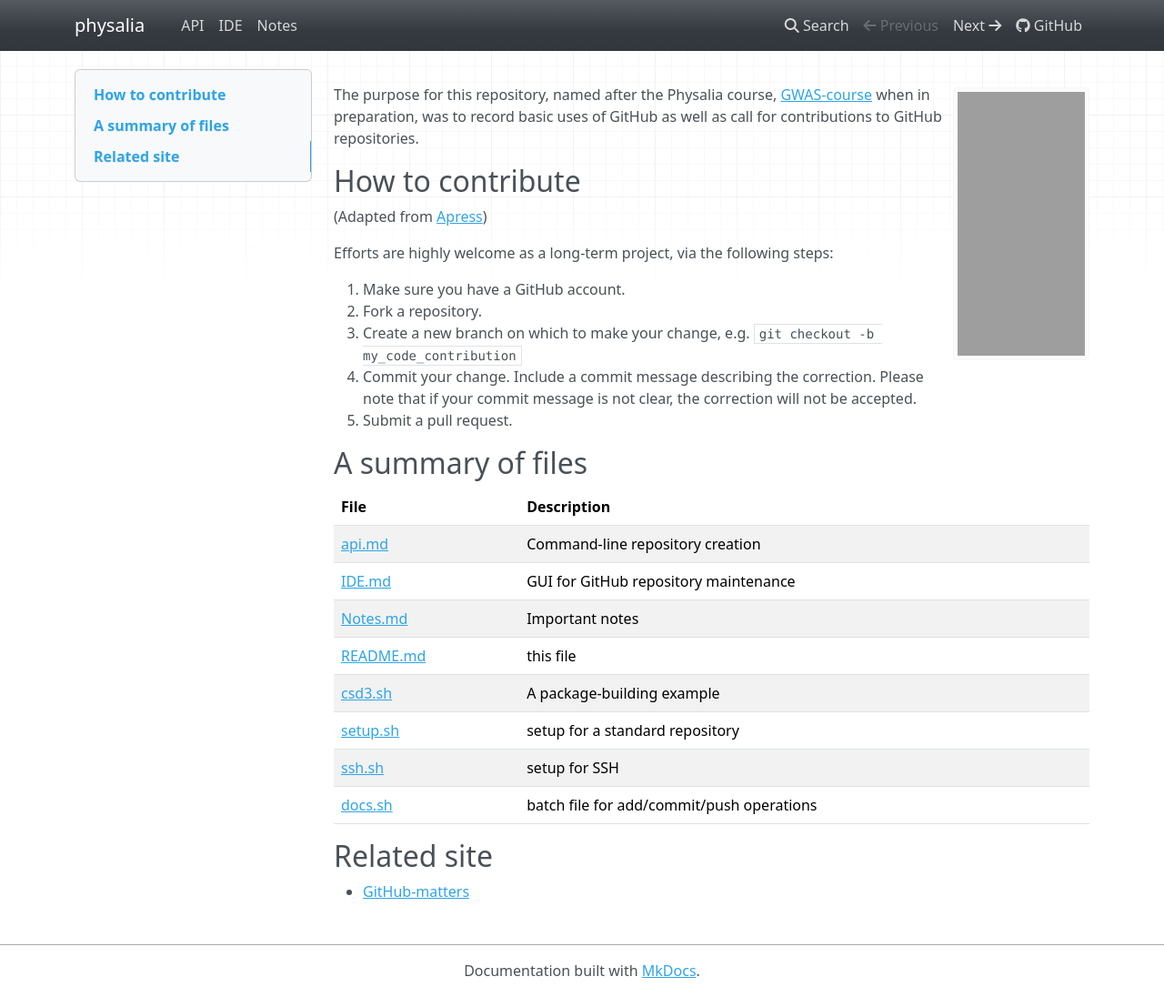
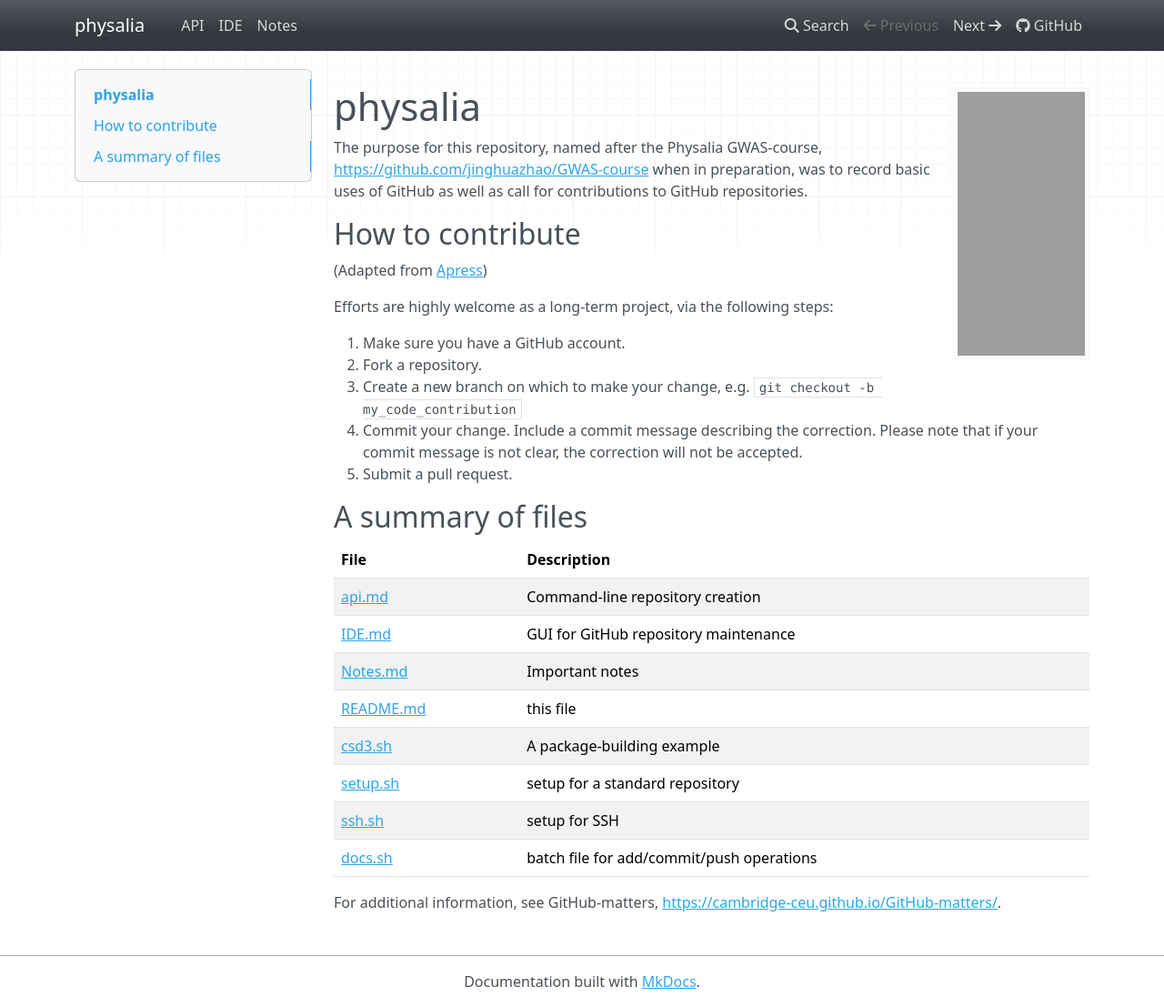
Before and after one commit to jinghuazhao/physalia, an MkDocs documentation site: the page built from docs/README.md, in a window 1280 px wide and 1107 px high. Shown: the whole window at 91% size. Built offline with MkDocs 1.6.1, drawn with Linux system fonts in a browser that asks for light colours; nearby versions of some CDN libraries; a script that is not in the unit is left out; grey boxes are pictures that could not be loaded.

Commit message:
physalia

```diff
--- a/docs/README.md
+++ b/docs/README.md
@@ -1,6 +1,8 @@
 <img src="https://animaldiversity.org/collections/contributors/Grzimek_inverts/Hydrozoa/Physalia_physalis_polyp/medium.jpg" width="150" height="300" align="right">
 
-The purpose for this repository, named after the Physalia course, [GWAS-course](https://github.com/jinghuazhao/GWAS-course) when in preparation, was to record basic uses of GitHub as well as call for contributions to GitHub repositories.
+# physalia
+
+The purpose for this repository, named after the Physalia GWAS-course, <https://github.com/jinghuazhao/GWAS-course> when in preparation, was to record basic uses of GitHub as well as call for contributions to GitHub repositories.
 
 ## How to contribute
 
@@ -27,6 +29,4 @@ Efforts are highly welcome as a long-term project, via the following steps:
  [ssh.sh](ssh.sh) | setup for SSH
  [docs.sh](docs.sh) | batch file for add/commit/push operations
 
-## Related site
-
-* [GitHub-matters](https://cambridge-ceu.github.io/GitHub-matters/)
+For additional information, see GitHub-matters, <https://cambridge-ceu.github.io/GitHub-matters/>.
```
